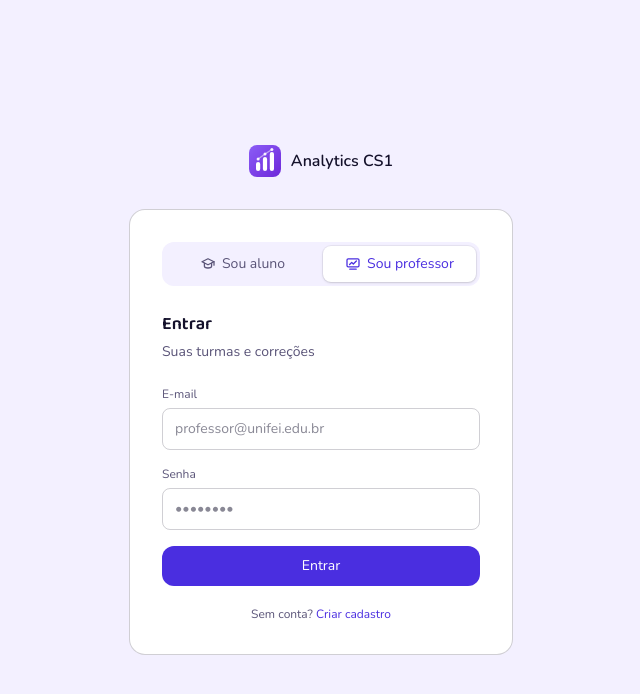
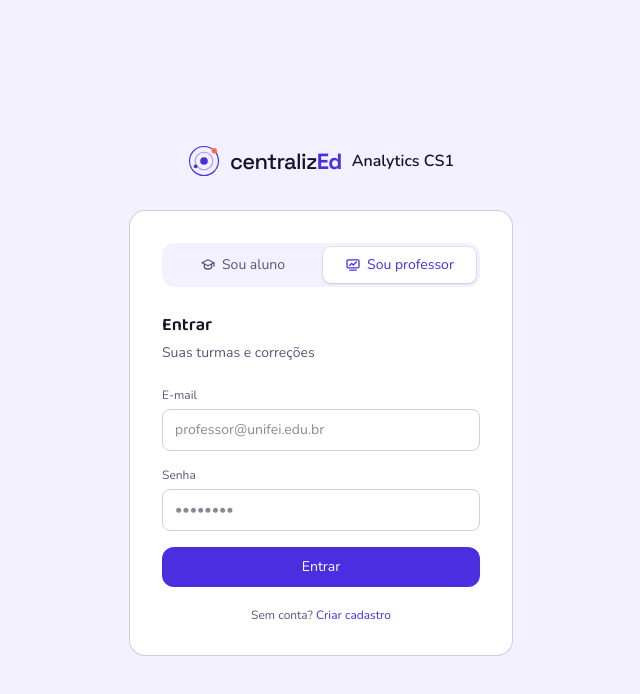
Before and after one commit to Otaviooli04/produtos-digitais-cs1, a React (Vite) app in the folder frontend/: page /login in a window 1280 px wide. Shown: the top 694 px of the page, without its empty margins (319-959 px from the left). Built offline with nearby package versions, Linux system fonts and the light colour scheme.

Commit message:
feat(identidade): pecas do guia e logo novo

```diff
--- a/frontend/src/components/Badge.jsx
+++ b/frontend/src/components/Badge.jsx
@@ -1,15 +1,7 @@
-const variants = {
-  green:  'bg-sucesso-fundo text-sucesso ring-sucesso/20',
-  red:    'bg-erro-fundo text-erro ring-erro/20',
-  yellow: 'bg-aviso-fundo text-aviso ring-aviso/20',
-  purple: 'bg-lavanda text-violeta ring-violeta/20',
-  gray:   'bg-lavanda text-cinza-texto ring-noite/20',
-}
+import Tag from './ui/Tag'
+
+const VARIANTES = { green: 'sucesso', red: 'erro', yellow: 'aviso', purple: 'violeta', gray: 'neutro' }
 
 export default function Badge({ color = 'gray', children }) {
-  return (
-    <span className={`inline-flex items-center rounded-full px-2.5 py-0.5 text-xs font-medium ring-1 ring-inset ${variants[color]}`}>
-      {children}
-    </span>
-  )
+  return <Tag variante={VARIANTES[color]}>{children}</Tag>
 }
--- a/frontend/src/components/Logo.jsx
+++ b/frontend/src/components/Logo.jsx
@@ -1,29 +1,37 @@
-// Marca do sistema (mesmo símbolo do favicon).
-export default function Logo({ className = 'w-8 h-8' }) {
+const CORES = {
+  claro: { traco: '#4A2EE0', nome: 'text-noite', ed: 'text-violeta' },
+  violeta: { traco: '#FFFFFF', nome: 'text-white', ed: 'text-coral' },
+}
+
+export function SimboloOrbita({ fundo = 'claro', className = '' }) {
+  const { traco } = CORES[fundo]
   return (
-    <svg className={className} viewBox="0 0 32 32" fill="none" xmlns="http://www.w3.org/2000/svg">
-      <defs>
-        <linearGradient id="logoGrad" x1="0" y1="0" x2="32" y2="32" gradientUnits="userSpaceOnUse">
-          <stop stopColor="#8b5cf6" />
-          <stop offset="1" stopColor="#6d28d9" />
-        </linearGradient>
-      </defs>
-      <rect width="32" height="32" rx="8" fill="url(#logoGrad)" />
-      <g fill="#fff">
-        <rect x="7" y="17" width="4.2" height="9" rx="2.1" />
-        <rect x="13.9" y="12" width="4.2" height="14" rx="2.1" />
-        <rect x="20.8" y="7" width="4.2" height="19" rx="2.1" />
-      </g>
-      <polyline
-        points="9.1,14 16,9 22.9,4.5"
-        fill="none" stroke="#fff" strokeOpacity="0.5"
-        strokeWidth="1.4" strokeLinecap="round" strokeLinejoin="round"
-      />
-      <g fill="#fff" fillOpacity="0.9">
-        <circle cx="9.1" cy="14" r="1.5" />
-        <circle cx="16" cy="9" r="1.5" />
-        <circle cx="22.9" cy="4.5" r="1.5" />
-      </g>
+    <svg className={className} viewBox="0 0 84 84" aria-hidden="true">
+      <circle cx="42" cy="42" r="38" fill="none" stroke={traco} strokeWidth="3" />
+      <circle cx="42" cy="42" r="23" fill="none" stroke={traco} strokeWidth="3" opacity="0.45" />
+      <circle cx="42" cy="42" r="10" fill={traco} />
+      <circle cx="69" cy="15" r="7" fill="#FF6B4A" />
+      <circle cx="20" cy="56" r="5" fill={traco} />
     </svg>
   )
 }
+
+const TAMANHOS = {
+  md: { simbolo: 'w-8 h-8', texto: 'text-[22px]', espaco: 'gap-2.5' },
+  lg: { simbolo: 'w-12 h-12', texto: 'text-[32px]', espaco: 'gap-[18px]' },
+}
+
+// Sobre violeta use sempre tamanho `lg`: o guia só aceita coral sobre violeta a partir de 32 px.
+export default function Logo({ fundo = 'claro', tamanho = 'md', soSimbolo = false }) {
+  const t = TAMANHOS[tamanho]
+  const { nome, ed } = CORES[fundo]
+  if (soSimbolo) return <SimboloOrbita fundo={fundo} className={t.simbolo} />
+  return (
+    <span className={`inline-flex items-center ${t.espaco}`}>
+      <SimboloOrbita fundo={fundo} className={t.simbolo} />
+      <span className={`font-logo font-medium tracking-[-0.03em] ${t.texto} ${nome}`}>
+        centraliz<span className={`font-bold ${ed}`}>Ed</span>
+      </span>
+    </span>
+  )
+}
--- /dev/null
+++ b/frontend/src/components/ui/Botao.jsx
@@ -0,0 +1,13 @@
+import { Link } from 'react-router-dom'
+
+const VARIANTES = {
+  primario: 'bg-violeta text-white hover:bg-violeta-escuro',
+  secundario: 'bg-white text-noite hover:bg-lavanda',
+  perigo: 'bg-white text-erro hover:bg-erro-fundo',
+}
+
+export default function Botao({ variante = 'primario', to, className = '', ...props }) {
+  const classes = `inline-flex items-center justify-center gap-2 min-h-11 px-[22px] border-2 border-noite rounded-botao font-bold text-[15px] transition-transform active:translate-x-0.5 active:translate-y-0.5 disabled:opacity-50 disabled:cursor-not-allowed ${VARIANTES[variante]} ${className}`
+  if (to) return <Link to={to} className={classes} {...props} />
+  return <button type="button" className={classes} {...props} />
+}
--- /dev/null
+++ b/frontend/src/components/ui/Card.jsx
@@ -0,0 +1,9 @@
+export default function Card({ principal = false, as = 'div', className = '', ...props }) {
+  const Elemento = as
+  return (
+    <Elemento
+      className={`bg-white border-2 border-noite rounded-card p-[22px] flex flex-col gap-3.5 ${principal ? 'shadow-bloco' : ''} ${className}`}
+      {...props}
+    />
+  )
+}
--- /dev/null
+++ b/frontend/src/components/ui/PainelDestaque.jsx
@@ -0,0 +1,10 @@
+import { SimboloOrbita } from '../Logo'
+
+export default function PainelDestaque({ className = '', children }) {
+  return (
+    <section className={`relative overflow-hidden bg-violeta text-white border-2 border-noite rounded-card p-6 sm:p-8 ${className}`}>
+      <SimboloOrbita fundo="violeta" className="absolute -right-20 -top-20 w-80 h-80 opacity-25 pointer-events-none" />
+      <div className="relative">{children}</div>
+    </section>
+  )
+}
--- /dev/null
+++ b/frontend/src/components/ui/Progresso.jsx
@@ -0,0 +1,15 @@
+export default function Progresso({ valor, rotulo }) {
+  const limitado = Math.max(0, Math.min(100, valor))
+  return (
+    <div
+      role="progressbar"
+      aria-label={rotulo}
+      aria-valuemin={0}
+      aria-valuemax={100}
+      aria-valuenow={Math.round(limitado)}
+      className="h-2.5 rounded-[5px] bg-lavanda overflow-hidden"
+    >
+      <div className="h-2.5 rounded-[5px] bg-coral" style={{ width: `${limitado}%` }} />
+    </div>
+  )
+}
--- /dev/null
+++ b/frontend/src/components/ui/RotuloSecao.jsx
@@ -0,0 +1,8 @@
+export default function RotuloSecao({ as = 'p', className = '', children }) {
+  const Elemento = as
+  return (
+    <Elemento className={`font-titulo font-extrabold text-[13px] uppercase tracking-[0.1em] text-cinza-texto ${className}`}>
+      {children}
+    </Elemento>
+  )
+}
--- /dev/null
+++ b/frontend/src/components/ui/Tag.jsx
@@ -0,0 +1,15 @@
+const VARIANTES = {
+  violeta: 'bg-lavanda text-violeta',
+  sucesso: 'bg-sucesso-fundo text-sucesso',
+  erro: 'bg-erro-fundo text-erro',
+  aviso: 'bg-aviso-fundo text-aviso',
+  neutro: 'bg-lavanda text-cinza-texto',
+}
+
+export default function Tag({ variante = 'violeta', children }) {
+  return (
+    <span className={`inline-flex items-center text-[13px] font-bold px-3 py-[5px] rounded-tag ${VARIANTES[variante]}`}>
+      {children}
+    </span>
+  )
+}
```
